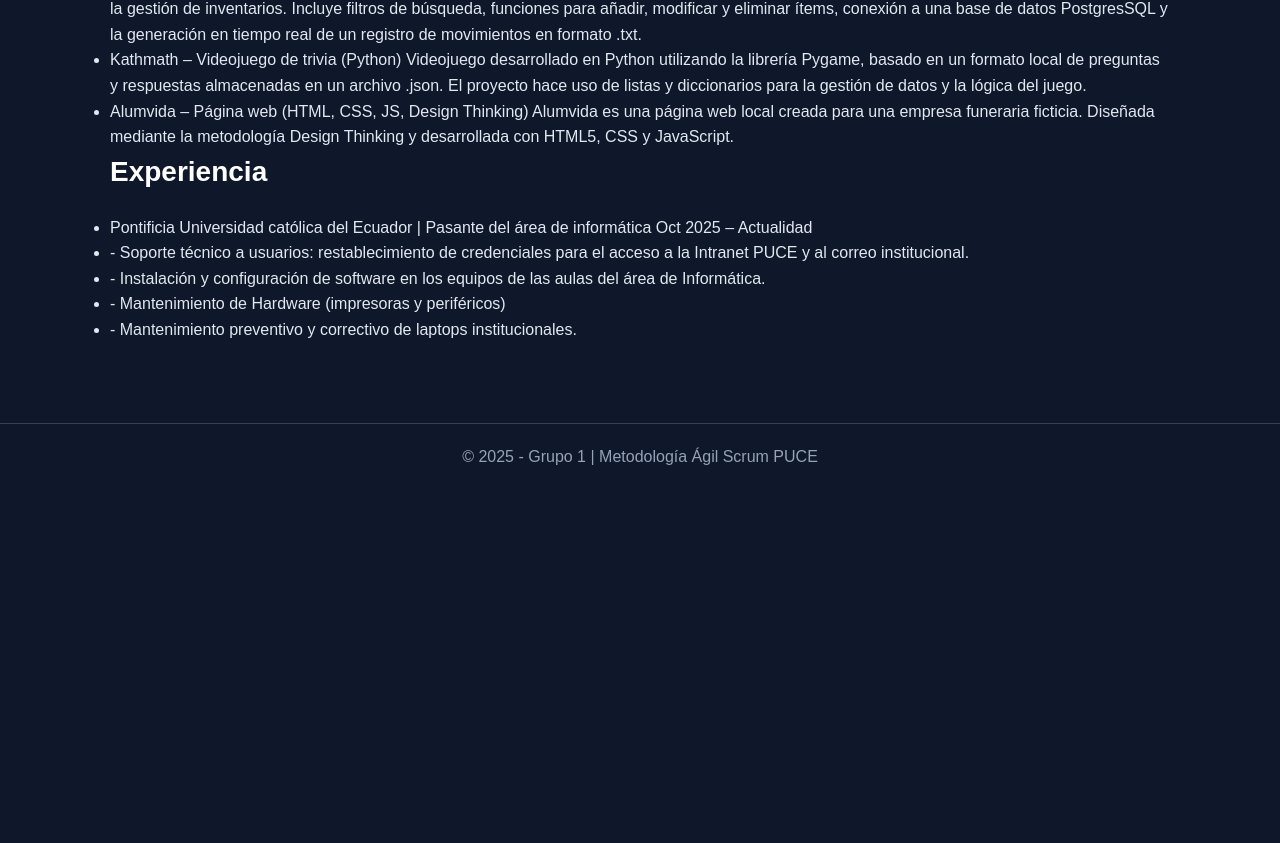
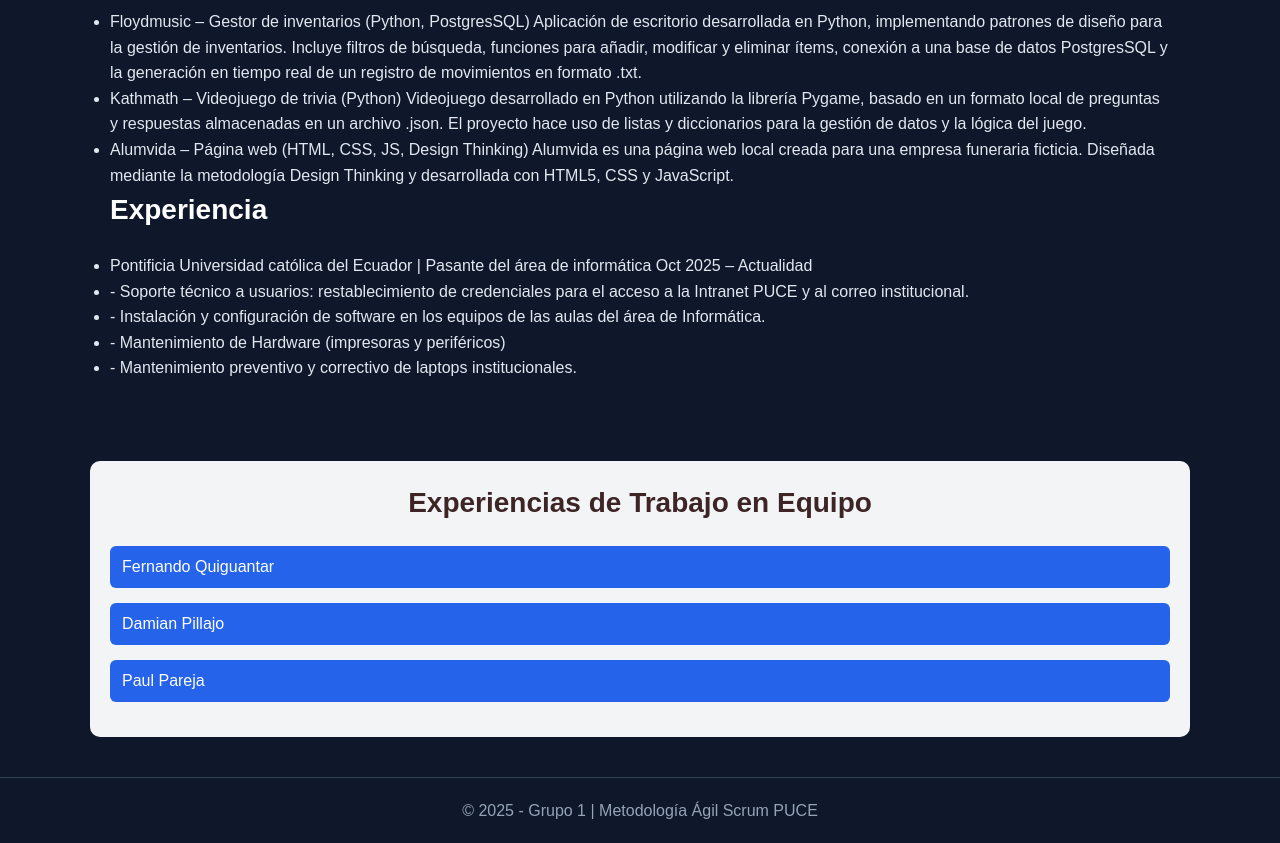
Before and after one commit to CristianPareja/Mini-Sprint-Agil, a plain HTML site: page index.html in a window 1280 px wide. Shown: the part 1534-2377 px from the top of the page. Before the commit the page ends 2023 px from the top, so only its background shows below. Drawn offline with Linux system fonts and the light colour scheme.

Commit message:
add team experiences

```diff
--- a/index.html
+++ b/index.html
@@ -61,6 +61,8 @@
 
   <main class="grid">
     <section id="cv" class="card">
+        <h1>CV</h1>
+
         <h2>Datos personales</h2>
 
         <p><strong>Nombre:</strong> Damian Pillajo</p>
@@ -97,6 +99,52 @@
             <li>- Mantenimiento preventivo y correctivo de laptops institucionales.</li>
         </ul>
     </section>
+    <section class="team-experiences">
+    <h2>Experiencias de Trabajo en Equipo</h2>
+
+    <div class="experience-item">
+        <button class="exp-btn" onclick="toggleExperience('exp-fernando')">
+            Fernando Quiguantar
+        </button>
+        <div id="exp-fernando" class="exp-content">
+            <p>
+                Mi rol como Scrum Master fue clave para que el equipo avanzara. El mayor reto fue un conflicto por los colores del diseño, que resolvimos con una decisión rápida y obligatoria del Product Owner. La presión del tiempo aumentó por la llegada tardía de requerimientos, forzándonos a priorizar las tareas en el tablero.
+                Aprendí que mi función es eliminar obstáculos para que el equipo trabaje. Logramos entregar el CV a tiempo en GitHub aplicando Scrum por primera vez.
+            </p>
+        </div>
+    </div>
+
+    <div class="experience-item">
+        <button class="exp-btn" onclick="toggleExperience('exp-damian')">
+            Damian Pillajo
+        </button>
+        <div id="exp-damian" class="exp-content">
+            <p>
+                Dentro del trabajo en equipo en Scrum desempeñé el rol de Product Owner, encargado de definir y priorizar los requisitos, asegurar la alineación con las necesidades del usuario y mantener una comunicación constante con el equipo.
+                Entre las fortalezas destacó la capacidad de adaptación y la disposición del equipo para coordinar tareas en tiempos limitados. Sin embargo, también enfrentamos dificultades como diferencias en los ritmos de trabajo, problemas de comunicación en algunas etapas y la necesidad de reorganizar prioridades debido a contratiempos técnicos.
+            </p>
+        </div>
+    </div>
+
+    <div class="experience-item">
+        <button class="exp-btn" onclick="toggleExperience('exp-paul')">
+            Paul Pareja
+        </button>
+        <div id="exp-paul" class="exp-content">
+            <p>
+                Mi rol como Dev Team fue emocionante ya que tenía que adaptarme a los requerimientos que me proponía el Product Owner y tratar de llegar al objetivo inicial. Dentro de las complicaciones de mi rol estuvo ignorar la sección de experiencias de trabajo en equipo por un error de comunicación; sin embargo, se atendió a tiempo y se insertó la sección en la página web.
+            </p>
+        </div>
+    </div>
+</section>
+
+<script>
+    function toggleExperience(id) {
+        const content = document.getElementById(id);
+        content.style.display = content.style.display === "block" ? "none" : "block";
+    }
+</script>
+
 </main>
 
 <footer class="footer">
--- a/style.css
+++ b/style.css
@@ -99,6 +99,51 @@ p {
     display: block;
 }
 
+.team-experiences {
+    margin-top: 40px;
+    padding: 20px;
+    background: #f3f4f6;
+    border-radius: 10px;
+}
+
+.team-experiences h2 {
+    text-align: center;
+    margin-bottom: 20px;
+    color: #3e2525;
+}
+
+.experience-item {
+    margin-bottom: 15px;
+}
+
+.exp-btn {
+    width: 100%;
+    text-align: left;
+    background: #2563eb;
+    color: white;
+    padding: 12px;
+    border: none;
+    border-radius: 6px;
+    cursor: pointer;
+    font-size: 16px;
+    transition: background 0.3s ease;
+}
+
+.exp-btn:hover {
+    background: #1e40af;
+}
+
+.exp-content {
+    display: none;
+    background: rgb(0, 0, 0);
+    padding: 15px;
+    margin-top: 5px;
+    border-left: 4px solid #2563eb;
+    border-radius: 6px;
+    line-height: 1.5;
+}
+
+
 footer {
     text-align: center;
     padding: 20px;
```
